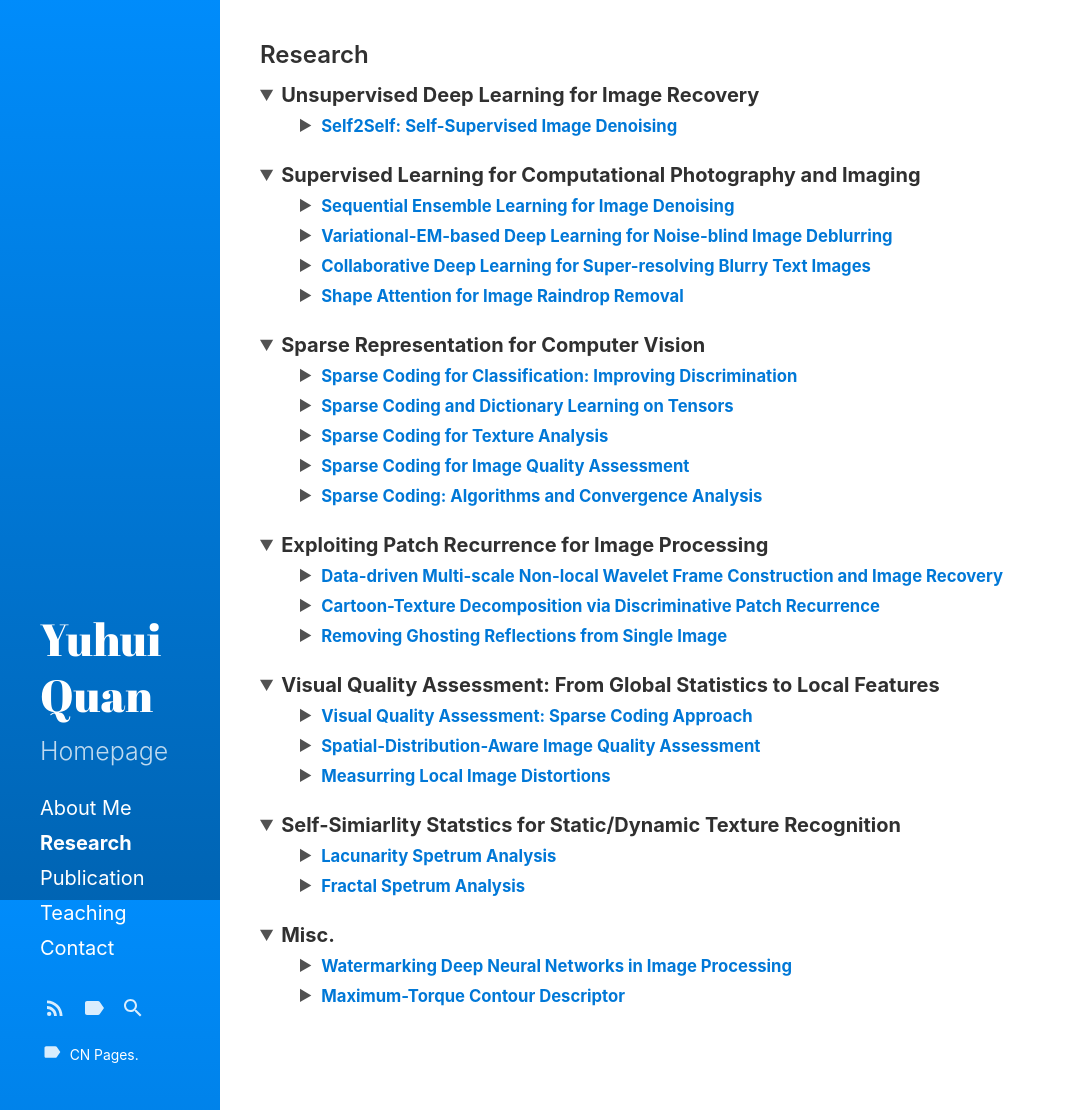
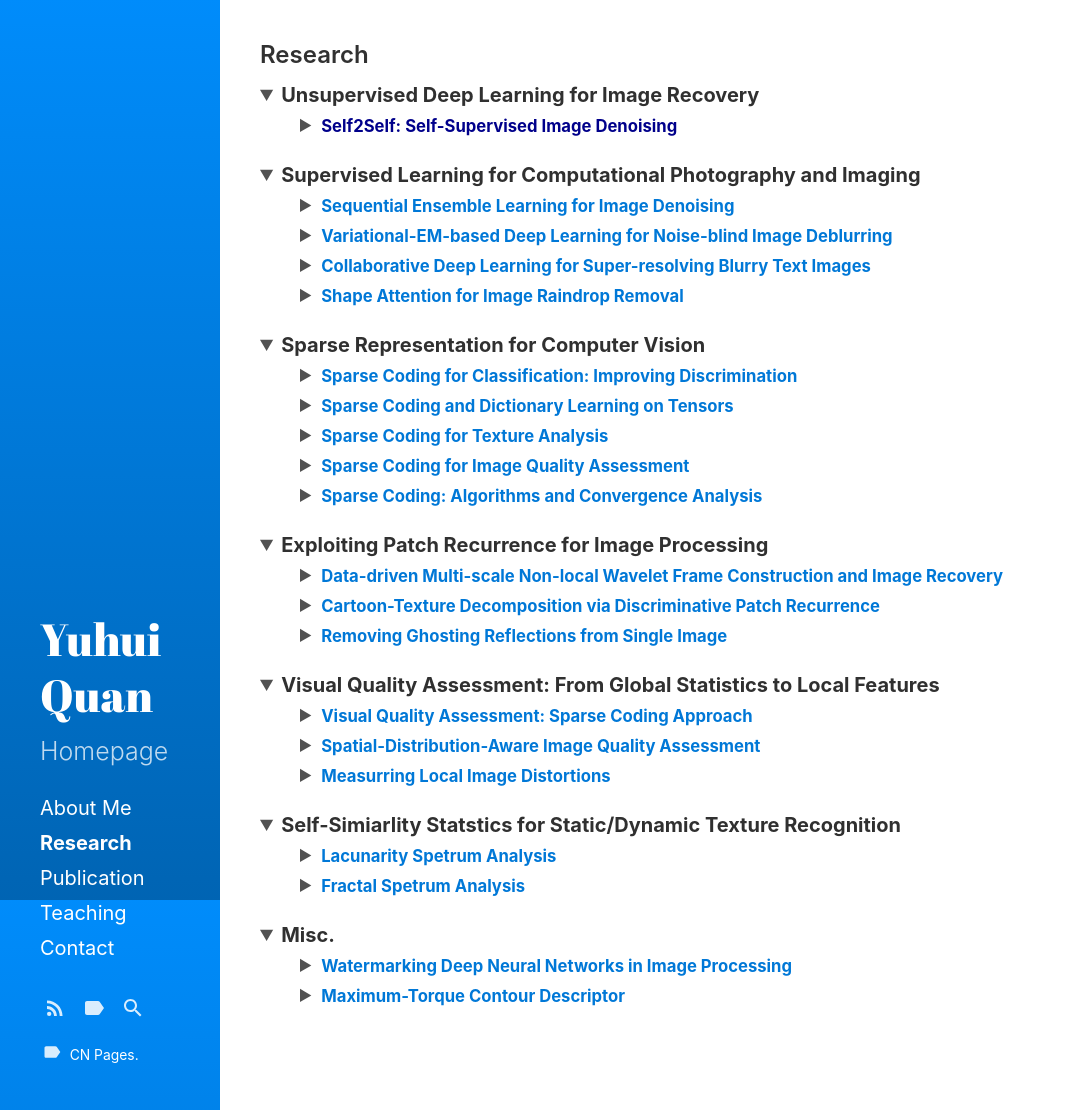
Before and after one commit to Dofboom/Dofboom.github.io, a Jekyll site: the page built from research.md, in a window 1280 px wide and 1110 px high. Shown: the whole window, without its empty margins (0-1066 px from the left). Built offline with Jekyll 4.4.1, drawn with Linux system fonts in a browser that asks for light colours.

Commit message:
Update research.md

```diff
--- a/research.md
+++ b/research.md
@@ -11,10 +11,10 @@ sidebar_link: true
 <details open="">
 <summary><strong>Unsupervised Deep Learning for Image Recovery</strong></summary>
 <ul>
+<!--1-1-->
+<details>
+<summary><strong><small><font color="#00008B">Self2Self: Self-Supervised Image Denoising</font></small></strong></summary>
 
-<details>
-<summary><strong><small><font color="#0078D7">Self2Self: Self-Supervised Image Denoising</font></small></strong></summary>
-<!--1-1-->
 <table>
 <tbody>
 <tr>
```
